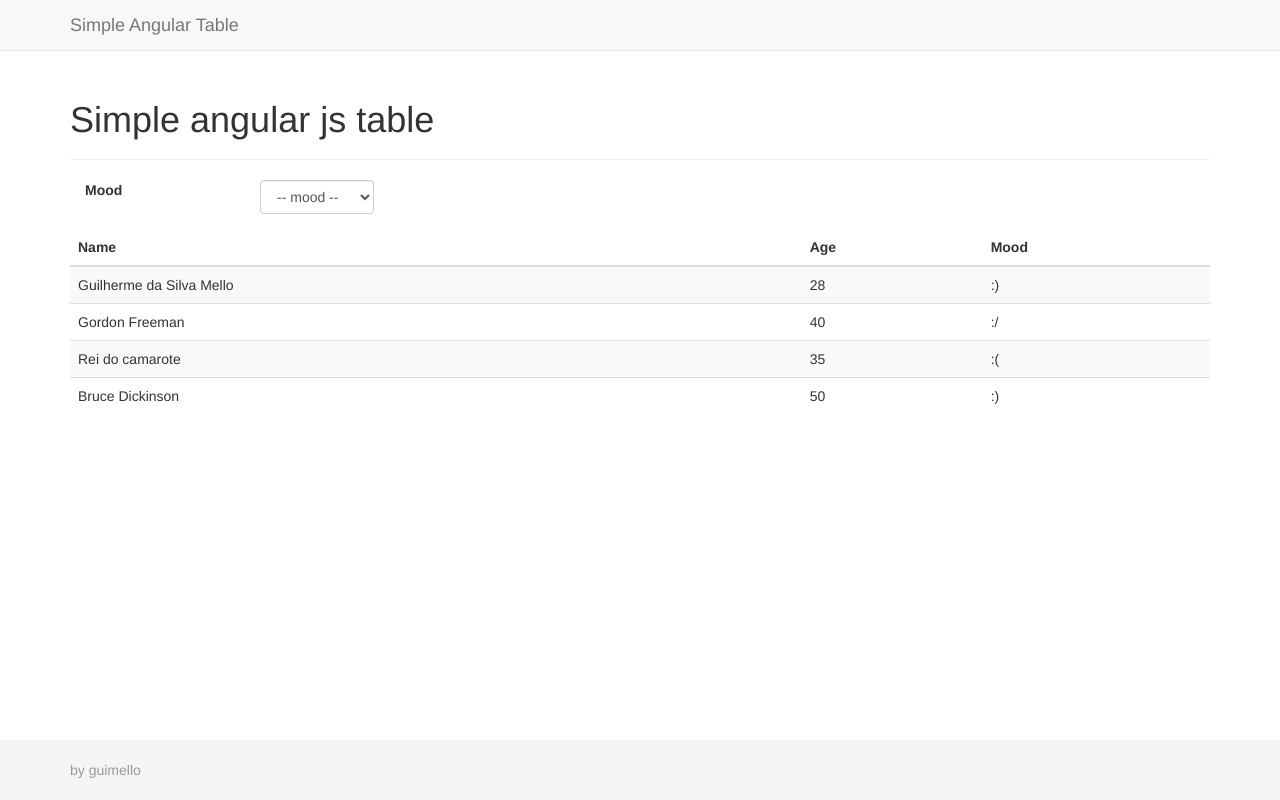
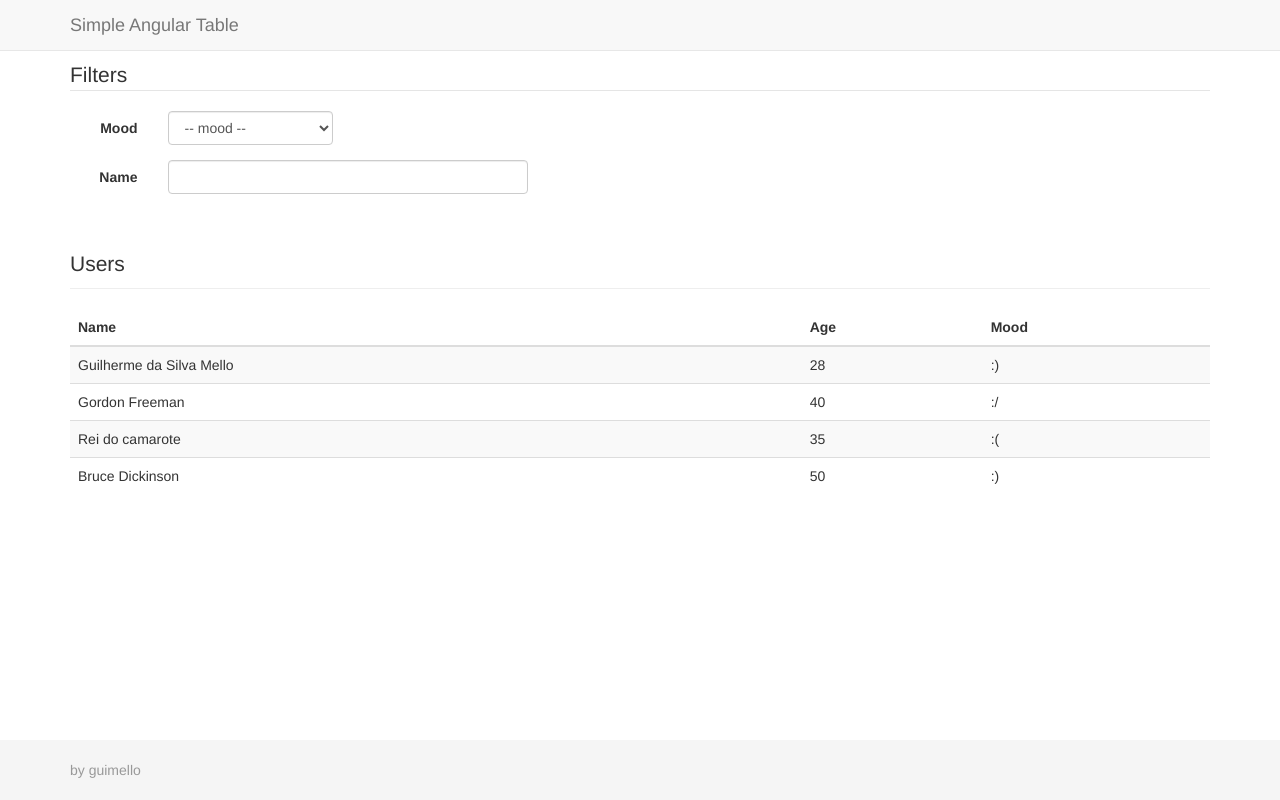
Before and after one commit to guimello/simple-angular-table-example, a plain HTML site: page index.html in a window 1280 px wide. Drawn offline with Linux system fonts and the light colour scheme.

Commit message:
Filtering by user.name

```diff
--- a/application.css
+++ b/application.css
@@ -1,3 +1,3 @@
-.container .mood {
-  width: 10%;
+.page-header {
+  font-size: 21px;
 }
--- a/index.html
+++ b/index.html
@@ -40,16 +40,29 @@
 
       <!-- Begin page content -->
       <div class="container">
-        <div class="page-header">
-          <h1>Simple angular js table</h1>
-        </div>
-        <div class="page table-responsive" ng-controller="SimpleTable">
-          <div class="form-group">
-            <label for="mood" class="col-sm-2">Mood</label>
-            <select name="mood" class="form-control mood" ng-model="selectedMood" ng-options="m.emoticon for m in availableMood">
-              <option value="">-- mood --</option>
-            </select>
-          </div>
+        <div class="page" ng-controller="SimpleTable">
+          <form class="form-horizontal">
+            <fieldset>
+              <legend>Filters</legend>
+              <div class="form-group">
+                <label for="mood" class="col-sm-1 control-label">Mood</label>
+                <div class="col-sm-2">
+                  <select name="mood" class="form-control mood" ng-model="selectedMood" ng-options="m.emoticon for m in availableMood">
+                    <option value="">-- mood --</option>
+                  </select>
+                </div>
+              </div>
+              <div class="form-group">
+                <label for="searchedName" class="col-sm-1 control-label">Name</label>
+                <div class="col-sm-4">
+                  <input type="text" name="searchedName" class="form-control" ng-model="searchedName" />
+                </div>
+              </div>
+            </fieldset>
+          </form>
+
+          <p class="page-header">Users</p>
+
           <table class="table table-striped">
             <thead>
               <tr>
@@ -59,7 +72,7 @@
               </tr>
             </thead>
             <tbody>
-              <tr ng-repeat="user in filteredUsers = (users | moodFilter:selectedMood)">
+              <tr ng-repeat="user in filteredUsers = (users | moodFilter:selectedMood | filter:{ name:searchedName })">
                 <td ng-bind="user.name"></td>
                 <td ng-bind="user.age"></td>
                 <td ng-bind="user.mood"></td>
```
